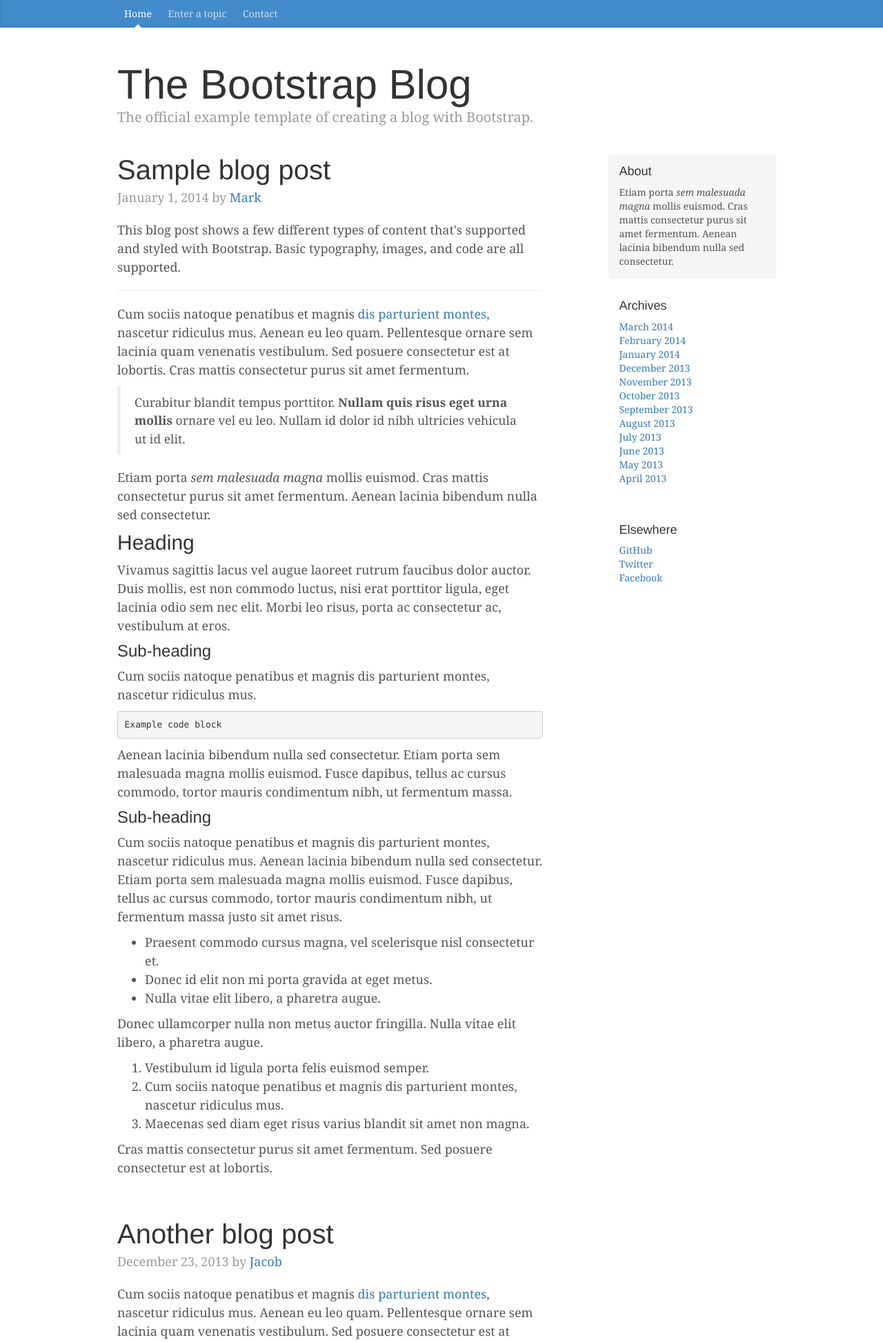
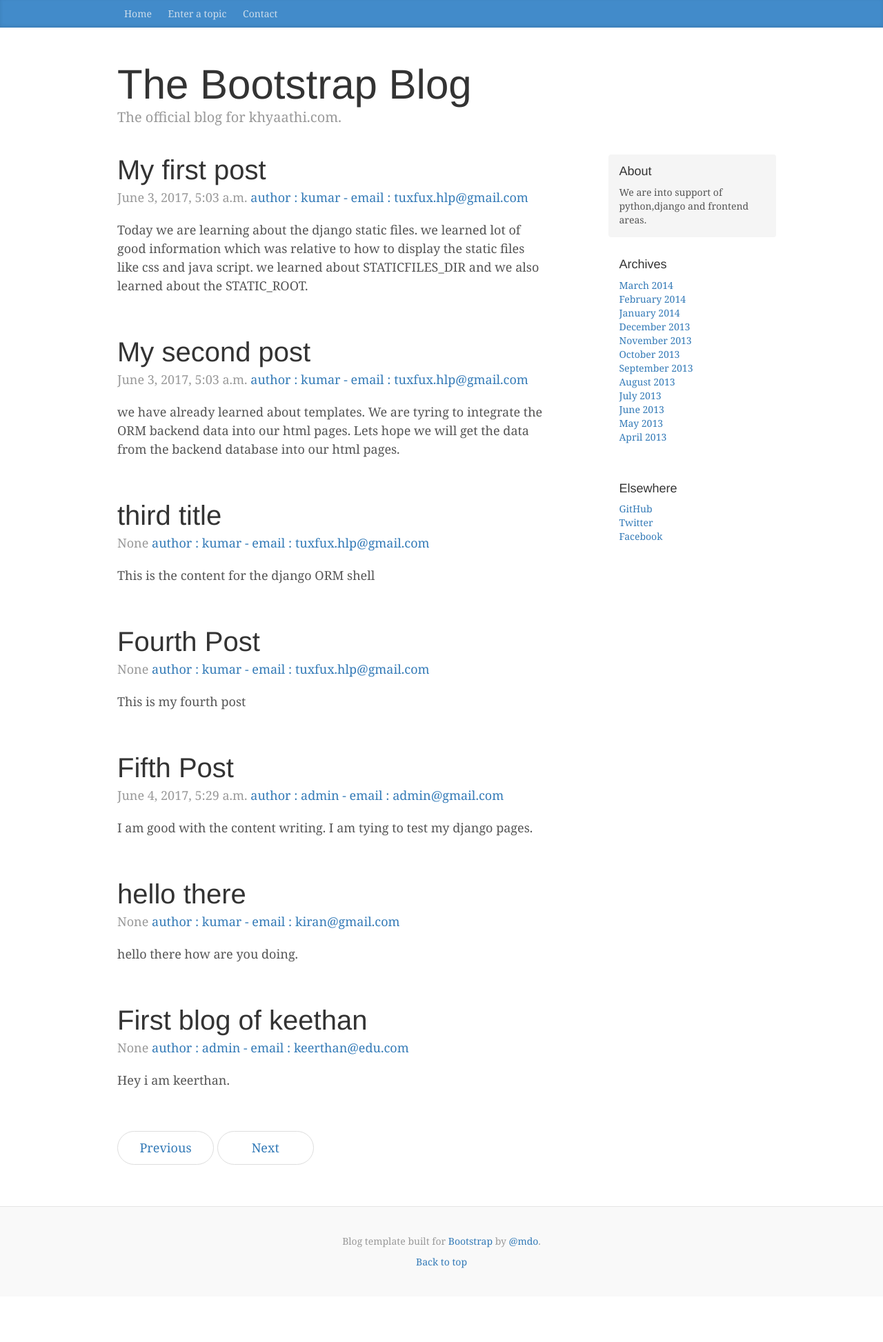
Before and after one commit to tuxfux-hlp-notes/Django-notes, a Django app: page /blog/ in a window 1280 px wide. Shown: the top 1946 px of the page at 69% size. After the commit the page ends 1839 px from the top, so only its background shows below. Run offline with Django 3.2, Linux system fonts and the light colour scheme; data comes from the database, SQL or seed files in the repository; both versions use the stored data as it was after the commit; some libraries are stand-ins or nearby versions.

Commit message:
form validations

```diff
--- a/Batch-202/src/blog/views.py
+++ b/Batch-202/src/blog/views.py
@@ -40,7 +40,8 @@
 	return render(request,'blog/post_list.html',context)
 
 def home(request):
-	context = {}
+	posts = Post.objects.all()
+	context= {'namesdb':posts}
 	return render(request,'blog/home.html',context)
 
 # https://docs.djangoproject.com/en/1.11/topics/forms/#the-view
@@ -59,6 +60,9 @@
 			email = EmailMessage(subject,contact_name + '\n' + contact_email + '\n' + content, to=['tuxfux.hlp@gmail.com'])
 			email.send()
 			return HttpResponseRedirect('/blog/thanks/')
+		else:
+			context = {'form':form}
+			return render(request,'blog/ContactForm.html',context)
 	return render(request,'blog/ContactForm.html',context)
 
 def thanks(request):
@@ -68,9 +72,15 @@
 def Postview(request):
 	form = PostForm()
 	context = {'form':form}
+
+	print "what is my request method {}".format(request.method)
+	## we get into the if loop if request is POST
 	if request.method == 'POST':
 		form = PostForm(request.POST)
-		print form.is_valid()
+		print "is my form valid {}".format(form.is_valid())
+		print "what is the form {}".format(form)
+
+	## we get into the if loop if form is valid.
 		if form.is_valid():
 			author = form.cleaned_data['author']
 			email  = form.cleaned_data['email']
@@ -81,4 +91,9 @@
 			Post.objects.create(author=author,email=email,title=title,text=text,created_date=created_date)
 			#print title,text
 			return HttpResponseRedirect('/blog/thanks/')
+	## what if form is not valid
+		else:
+			context = {'form':form}
+			return render(request,"blog/PostForm.html",context)
+	## we get to render this if the form is not POST - we get GET operation
 	return render(request,"blog/PostForm.html",context)
--- a/Batch-202/src/templates/blog/home.html
+++ b/Batch-202/src/templates/blog/home.html
@@ -5,71 +5,22 @@
 
       <div class="blog-header">
         <h1 class="blog-title">The Bootstrap Blog</h1>
-        <p class="lead blog-description">The official example template of creating a blog with Bootstrap.</p>
+        <p class="lead blog-description">The official blog for khyaathi.com.</p>
       </div>
+
 
       <div class="row">
 
         <div class="col-sm-8 blog-main">
 
+  {% for value in namesdb %}
           <div class="blog-post">
-            <h2 class="blog-post-title">Sample blog post</h2>
-            <p class="blog-post-meta">January 1, 2014 by <a href="#">Mark</a></p>
+          <h2 class="blog-post-title">{{ value.title}}</h2>
+          <p class="blog-post-meta">{{ value.published_date }} <a href="#">author : {{ value.author }} - email : {{ value.email}}</a></p>
+          <p>{{ value.text}}</p>
+          </div><!-- /.blog-post -->
+  {% endfor %}
 
-            <p>This blog post shows a few different types of content that's supported and styled with Bootstrap. Basic typography, images, and code are all supported.</p>
-            <hr>
-            <p>Cum sociis natoque penatibus et magnis <a href="#">dis parturient montes</a>, nascetur ridiculus mus. Aenean eu leo quam. Pellentesque ornare sem lacinia quam venenatis vestibulum. Sed posuere consectetur est at lobortis. Cras mattis consectetur purus sit amet fermentum.</p>
-            <blockquote>
-              <p>Curabitur blandit tempus porttitor. <strong>Nullam quis risus eget urna mollis</strong> ornare vel eu leo. Nullam id dolor id nibh ultricies vehicula ut id elit.</p>
-            </blockquote>
-            <p>Etiam porta <em>sem malesuada magna</em> mollis euismod. Cras mattis consectetur purus sit amet fermentum. Aenean lacinia bibendum nulla sed consectetur.</p>
-            <h2>Heading</h2>
-            <p>Vivamus sagittis lacus vel augue laoreet rutrum faucibus dolor auctor. Duis mollis, est non commodo luctus, nisi erat porttitor ligula, eget lacinia odio sem nec elit. Morbi leo risus, porta ac consectetur ac, vestibulum at eros.</p>
-            <h3>Sub-heading</h3>
-            <p>Cum sociis natoque penatibus et magnis dis parturient montes, nascetur ridiculus mus.</p>
-            <pre><code>Example code block</code></pre>
-            <p>Aenean lacinia bibendum nulla sed consectetur. Etiam porta sem malesuada magna mollis euismod. Fusce dapibus, tellus ac cursus commodo, tortor mauris condimentum nibh, ut fermentum massa.</p>
-            <h3>Sub-heading</h3>
-            <p>Cum sociis natoque penatibus et magnis dis parturient montes, nascetur ridiculus mus. Aenean lacinia bibendum nulla sed consectetur. Etiam porta sem malesuada magna mollis euismod. Fusce dapibus, tellus ac cursus commodo, tortor mauris condimentum nibh, ut fermentum massa justo sit amet risus.</p>
-            <ul>
-              <li>Praesent commodo cursus magna, vel scelerisque nisl consectetur et.</li>
-              <li>Donec id elit non mi porta gravida at eget metus.</li>
-              <li>Nulla vitae elit libero, a pharetra augue.</li>
-            </ul>
-            <p>Donec ullamcorper nulla non metus auctor fringilla. Nulla vitae elit libero, a pharetra augue.</p>
-            <ol>
-              <li>Vestibulum id ligula porta felis euismod semper.</li>
-              <li>Cum sociis natoque penatibus et magnis dis parturient montes, nascetur ridiculus mus.</li>
-              <li>Maecenas sed diam eget risus varius blandit sit amet non magna.</li>
-            </ol>
-            <p>Cras mattis consectetur purus sit amet fermentum. Sed posuere consectetur est at lobortis.</p>
-          </div><!-- /.blog-post -->
-
-          <div class="blog-post">
-            <h2 class="blog-post-title">Another blog post</h2>
-            <p class="blog-post-meta">December 23, 2013 by <a href="#">Jacob</a></p>
-
-            <p>Cum sociis natoque penatibus et magnis <a href="#">dis parturient montes</a>, nascetur ridiculus mus. Aenean eu leo quam. Pellentesque ornare sem lacinia quam venenatis vestibulum. Sed posuere consectetur est at lobortis. Cras mattis consectetur purus sit amet fermentum.</p>
-            <blockquote>
-              <p>Curabitur blandit tempus porttitor. <strong>Nullam quis risus eget urna mollis</strong> ornare vel eu leo. Nullam id dolor id nibh ultricies vehicula ut id elit.</p>
-            </blockquote>
-            <p>Etiam porta <em>sem malesuada magna</em> mollis euismod. Cras mattis consectetur purus sit amet fermentum. Aenean lacinia bibendum nulla sed consectetur.</p>
-            <p>Vivamus sagittis lacus vel augue laoreet rutrum faucibus dolor auctor. Duis mollis, est non commodo luctus, nisi erat porttitor ligula, eget lacinia odio sem nec elit. Morbi leo risus, porta ac consectetur ac, vestibulum at eros.</p>
-          </div><!-- /.blog-post -->
-
-          <div class="blog-post">
-            <h2 class="blog-post-title">New feature</h2>
-            <p class="blog-post-meta">December 14, 2013 by <a href="#">Chris</a></p>
-
-            <p>Cum sociis natoque penatibus et magnis dis parturient montes, nascetur ridiculus mus. Aenean lacinia bibendum nulla sed consectetur. Etiam porta sem malesuada magna mollis euismod. Fusce dapibus, tellus ac cursus commodo, tortor mauris condimentum nibh, ut fermentum massa justo sit amet risus.</p>
-            <ul>
-              <li>Praesent commodo cursus magna, vel scelerisque nisl consectetur et.</li>
-              <li>Donec id elit non mi porta gravida at eget metus.</li>
-              <li>Nulla vitae elit libero, a pharetra augue.</li>
-            </ul>
-            <p>Etiam porta <em>sem malesuada magna</em> mollis euismod. Cras mattis consectetur purus sit amet fermentum. Aenean lacinia bibendum nulla sed consectetur.</p>
-            <p>Donec ullamcorper nulla non metus auctor fringilla. Nulla vitae elit libero, a pharetra augue.</p>
-          </div><!-- /.blog-post -->
 
           <nav>
             <ul class="pager">
--- a/Batch-202/src/templates/common/navbar.html
+++ b/Batch-202/src/templates/common/navbar.html
@@ -1,7 +1,7 @@
     <div class="blog-masthead">
       <div class="container">
         <nav class="blog-nav">
-          <a class="blog-nav-item active" href="{%url 'home' %}">Home</a>
+          <a class="blog-nav-item" href="{%url 'home' %}">Home</a>
           <a class="blog-nav-item" href="{%url 'PostForm' %}">Enter a topic</a>
           <a class="blog-nav-item" href="{%url 'ContactForm' %}">Contact</a>
         </nav>
--- a/Batch-202/src/templates/common/side_bar.html
+++ b/Batch-202/src/templates/common/side_bar.html
@@ -1,7 +1,7 @@
         <div class="col-sm-3 col-sm-offset-1 blog-sidebar">
           <div class="sidebar-module sidebar-module-inset">
             <h4>About</h4>
-            <p>Etiam porta <em>sem malesuada magna</em> mollis euismod. Cras mattis consectetur purus sit amet fermentum. Aenean lacinia bibendum nulla sed consectetur.</p>
+            <p>We are into support of python,django and frontend areas.</p>
           </div>
           <div class="sidebar-module">
             <h4>Archives</h4>
```
Also changed, not shown: Batch-202/notes/Django_day13_notes.txt (added, +112 -0 lines), Batch-202/src/blog/forms.py (+20 -0 lines), Batch-202/src/db.sqlite3, 3 other files.
